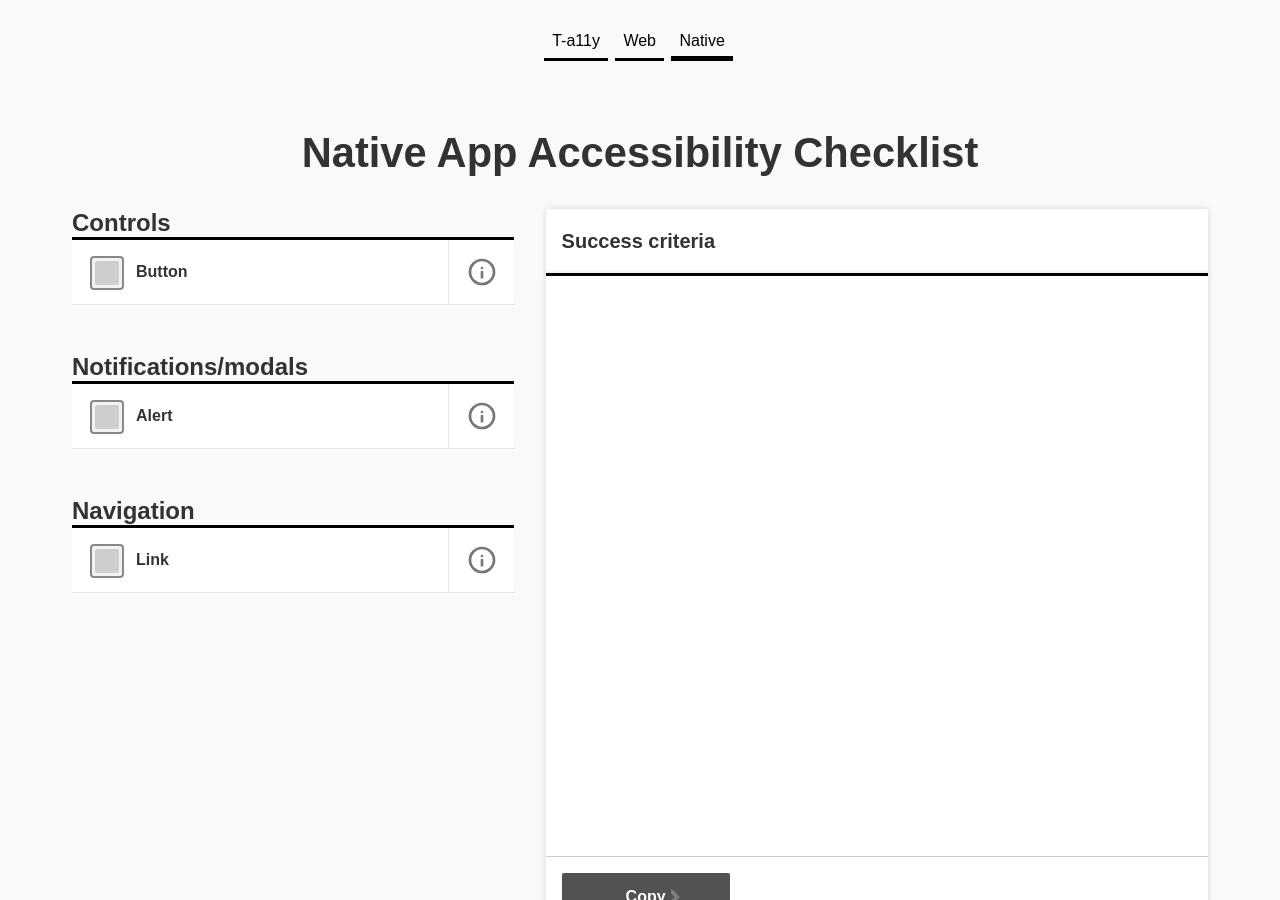
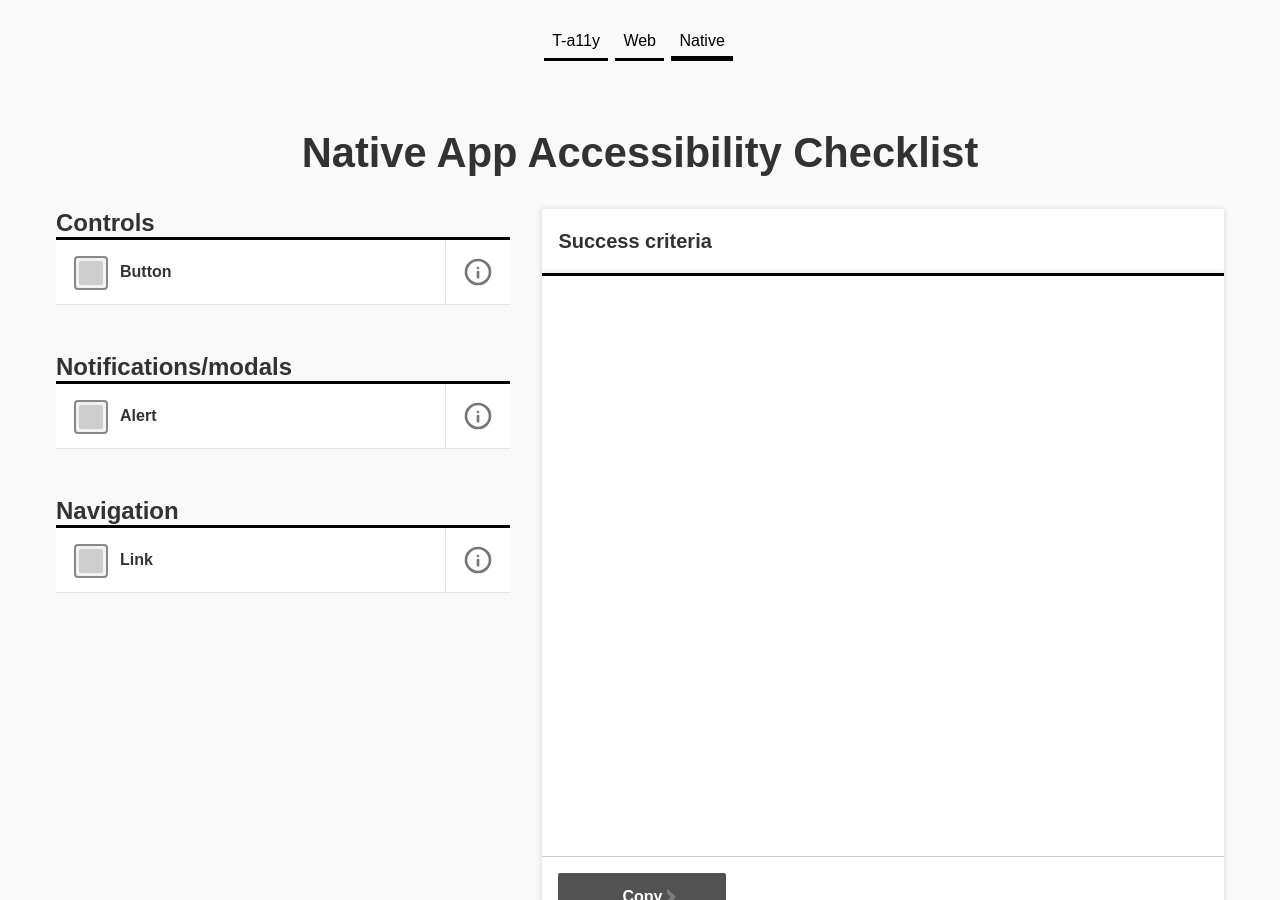
Before and after one commit to charlietriplett/OpenA11yEngineer, a Jekyll site: the page built from native.md, in a window 1280 px wide and 900 px high. Built offline with Jekyll 4.4.1, drawn with Linux system fonts in a browser that asks for light colours.

Commit message:
Layout updates

```diff
--- a/_includes/criteria-textarea.html
+++ b/_includes/criteria-textarea.html
@@ -1,4 +1,4 @@
-<div>
+<div class="criteria-container">
   <label for="criteria-area" class="h-charlie">
     Success criteria
   </label>
--- a/_layouts/checklist.html
+++ b/_layouts/checklist.html
@@ -59,7 +59,7 @@
             </ul>
           </fieldset>
         </div>
-        <div>
+        <div class="criteria-container">
           <div class="textarea-container">
             <label for="criteria-area" class="h-charlie">
               Success criteria
--- a/_layouts/default.html
+++ b/_layouts/default.html
@@ -7,7 +7,7 @@
 
     {%- include header.html -%}
 
-    <main id="content" class="container">
+    <main id="content">
     {{ content }}
     </main>
 
--- a/_layouts/entry.html
+++ b/_layouts/entry.html
@@ -2,12 +2,12 @@
 layout: default
 ---
 <article>
-  <div class="">
+  <div class="container">
     <h1 class="h-alpha">
       {{ page.title | escape }}
     </h1>
   </div>
-  <div class="success-criteria-entry">
+  <div class="success-criteria-entry container">
 
     <div class="success-criteria" itemscope itemtype="http://schema.org/HowTo">
 
--- a/_sass/modules/_checklist.scss
+++ b/_sass/modules/_checklist.scss
@@ -10,7 +10,9 @@
 
   .checklist-container {
     position: relative;
-
+  }
+  .criteria-container {
+    margin-bottom: 3rem;
   }
 
   .textarea-container {
@@ -90,4 +92,6 @@
   padding: 1rem;
   border-top: 1px solid $color-border-gray;
   background: #fff;
+  margin-bottom: 3rem;
+
 }
```
